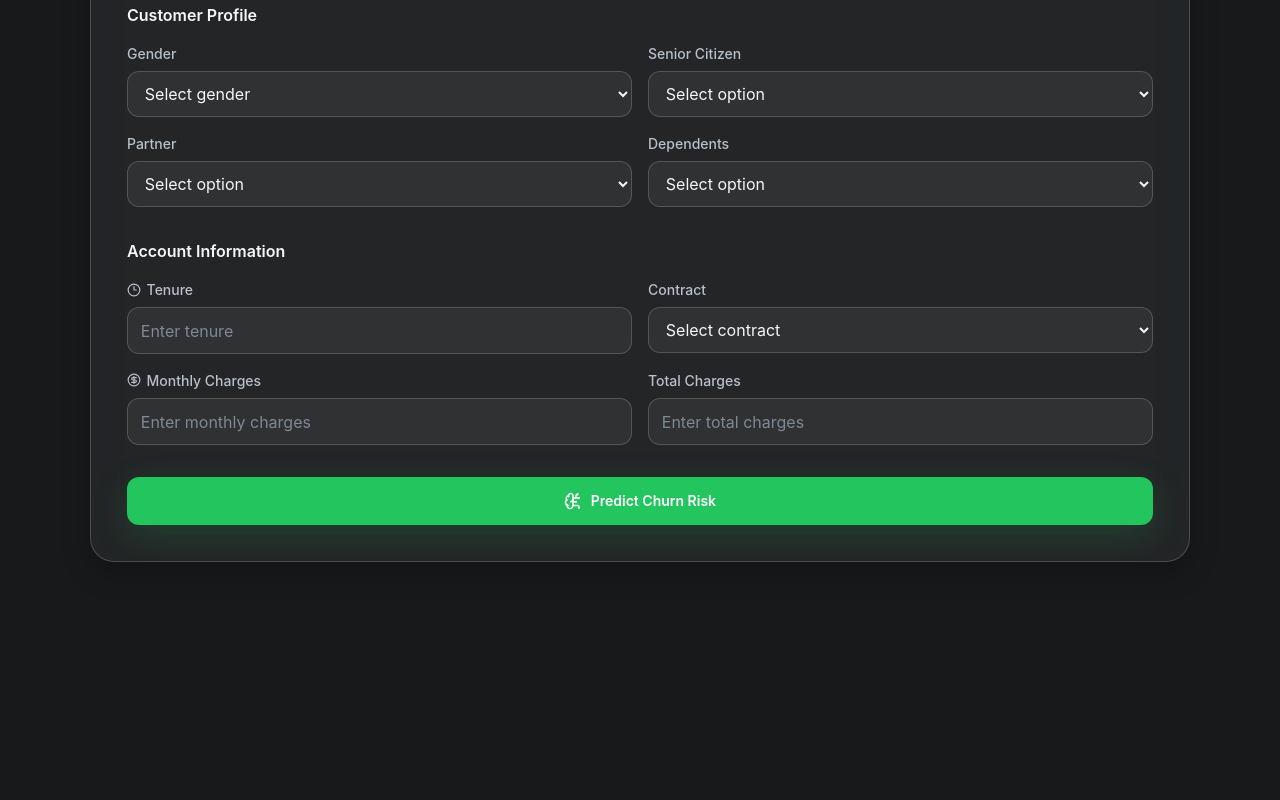
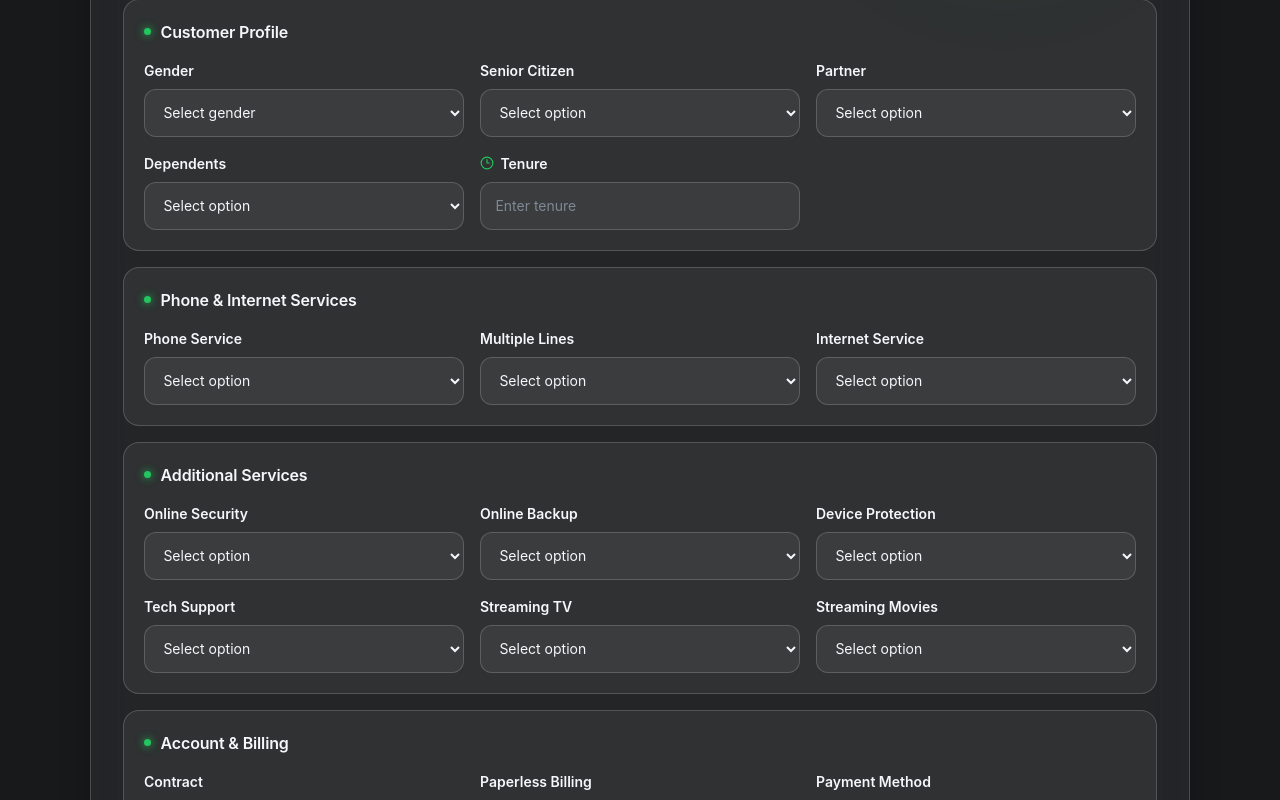
Before and after one commit to annnuspeaks/customer-churn-prediction, a React app in the folder frontend/: page /prediction in a window 1280 px wide. Shown: the part 640-1440 px from the top of the page. Before the commit the page ends 1266 px from the top, so only its background shows below. Built offline with nearby package versions, Linux system fonts and the light colour scheme; the HTML template or start-up script is replaced by a standard one.

Commit message:
Complete 10.2.2 || Customer Input Fields

```diff
--- a/frontend/src/pages/Prediction/Prediction.css
+++ b/frontend/src/pages/Prediction/Prediction.css
@@ -10,9 +10,9 @@
   padding: var(--space-16) var(--container-padding);
 }
 
-/* ================================
+/* =================================
    HEADING
-   ================================ */
+   ================================= */
 
 .prediction__heading {
   max-width: 760px;
@@ -70,14 +70,15 @@
   line-height: var(--line-height-relaxed);
 }
 
-/* ================================
-   FORM CARD
-   ================================ */
+/* =================================
+   MAIN FORM CARD
+   ================================= */
 
 .prediction__form-card {
+  position: relative;
+
   width: 100%;
-
-  padding: clamp(1.5rem, 3vw, 2.25rem);
+  padding: clamp(1.25rem, 2.5vw, 2rem);
 
   border: 1px solid var(--glass-border);
   border-radius: var(--radius-xl);
@@ -88,9 +89,39 @@
   -webkit-backdrop-filter: blur(var(--glass-blur));
 
   box-shadow: var(--shadow-md);
+
+  overflow: hidden;
 }
 
+/* subtle accent glow */
+.prediction__form-card::before {
+  content: "";
+
+  position: absolute;
+  top: -80px;
+  right: 5%;
+
+  width: 260px;
+  height: 180px;
+
+  border-radius: 50%;
+
+  background: var(--color-accent-soft);
+
+  filter: blur(80px);
+  opacity: 0.45;
+
+  pointer-events: none;
+}
+
+/* =================================
+   FORM HEADER
+   ================================= */
+
 .prediction__form-header {
+  position: relative;
+  z-index: 1;
+
   display: flex;
   align-items: center;
   gap: 1rem;
@@ -114,10 +145,13 @@
 
   color: var(--color-accent);
   background: var(--color-accent-soft);
+
+  box-shadow: 0 0 24px var(--color-accent-soft);
 }
 
 .prediction__form-header h2 {
   color: var(--color-text-primary);
+
   font-size: var(--font-size-xl);
   font-weight: var(--font-weight-bold);
 }
@@ -126,61 +160,132 @@
   margin-top: 0.25rem;
 
   color: var(--color-text-muted);
+
   font-size: var(--font-size-sm);
 }
 
-/* ================================
+/* =================================
    FORM
-   ================================ */
+   ================================= */
 
 .prediction__form {
+  position: relative;
+  z-index: 1;
+
   display: flex;
   flex-direction: column;
-  gap: 2rem;
+  gap: 1rem;
 }
+
+/* =================================
+   FORM SECTIONS
+   ================================= */
 
 .prediction__form-section {
   display: flex;
   flex-direction: column;
   gap: 1rem;
+
+  padding: 1.25rem;
+
+  border: 1px solid var(--glass-border);
+  border-radius: var(--radius-lg);
+
+  background: var(--color-surface);
+
+  transition:
+    border-color var(--transition-fast),
+    box-shadow var(--transition-fast),
+    transform var(--transition-fast);
 }
 
+.prediction__form-section:hover {
+  border-color: var(--color-accent-border);
+
+  box-shadow: 0 10px 30px var(--color-accent-soft);
+}
+
+/* section title */
+
 .prediction__form-section h3 {
+  display: flex;
+  align-items: center;
+  gap: 0.6rem;
+
   color: var(--color-text-primary);
 
   font-size: var(--font-size-md);
   font-weight: var(--font-weight-semibold);
+  letter-spacing: -0.01em;
 }
+
+.prediction__form-section h3::before {
+  content: "";
+
+  width: 7px;
+  height: 7px;
+  flex-shrink: 0;
+
+  border-radius: 50%;
+
+  background: var(--color-accent);
+
+  box-shadow:
+    0 0 8px var(--color-accent),
+    0 0 16px var(--color-accent-soft);
+}
+
+/* =================================
+   FIELD GRID
+   ================================= */
 
 .prediction__fields {
   display: grid;
-  grid-template-columns: repeat(2, minmax(0, 1fr));
+
+  grid-template-columns: repeat(3, minmax(0, 1fr));
+
   gap: 1rem;
 }
+
+/* =================================
+   FIELD
+   ================================= */
 
 .prediction__field {
   display: flex;
   flex-direction: column;
-  gap: 0.45rem;
+  gap: 0.5rem;
 }
 
 .prediction__field > span {
   display: flex;
   align-items: center;
-  gap: 0.35rem;
+  gap: 0.4rem;
 
-  color: var(--color-text-secondary);
+  color: var(--color-text-primary);
 
   font-size: var(--font-size-sm);
-  font-weight: var(--font-weight-medium);
+  font-weight: var(--font-weight-semibold);
 }
+
+.prediction__field > span svg {
+  color: var(--color-accent);
+}
+
+/* =================================
+   INPUT + SELECT
+   ================================= */
+
+/* =================================
+   INPUT + SELECT CONTROLS
+   ================================= */
 
 .prediction__field input,
 .prediction__field select {
   width: 100%;
-  min-height: 46px;
+  min-height: 48px;
 
-  padding: 0.65rem 0.8rem;
+  padding: 0.7rem 0.9rem;
 
   border: 1px solid var(--glass-border);
   border-radius: var(--radius-md);
@@ -189,6 +294,7 @@
   background: var(--color-surface);
 
   font: inherit;
+  font-size: var(--font-size-sm);
 
   outline: none;
 
@@ -198,53 +304,163 @@
     background-color var(--transition-fast);
 }
 
+/* Input placeholder */
+
 .prediction__field input::placeholder {
   color: var(--color-text-muted);
 }
 
+/* Select itself */
+
+.prediction__field select {
+  cursor: pointer;
+
+  color: var(--color-text-primary);
+  background-color: var(--color-surface);
+
+  color-scheme: dark;
+}
+
+/* Dropdown options */
+
+.prediction__field select option {
+  color: #f5f7f6 !important;
+  background-color: #202423 !important;
+  background: #202423 !important;
+}
+
+/* Disabled placeholder option */
+
+.prediction__field select option:disabled {
+  color: #8f9894 !important;
+  background-color: #202423 !important;
+}
+
+/* Selected option */
+
+.prediction__field select option:checked {
+  color: #ffffff !important;
+  background-color: #168f4b !important;
+}
+
+/* Hover */
+
+.prediction__field input:hover,
+.prediction__field select:hover {
+  border-color: var(--color-accent-border);
+}
+
+/* Focus */
+
 .prediction__field input:focus,
 .prediction__field select:focus {
-  border-color: var(--color-accent-border);
+  border-color: var(--color-accent);
 
-  box-shadow: 0 0 0 3px var(--color-accent-soft);
+  background-color: var(--color-surface);
+
+  box-shadow:
+    0 0 0 3px var(--color-accent-soft),
+    0 0 18px var(--color-accent-soft);
 }
 
-/* ================================
+.prediction__field input::placeholder {
+  color: var(--color-text-muted);
+}
+
+/* hover */
+
+.prediction__field input:hover,
+.prediction__field select:hover {
+  border-color: var(--color-accent-border);
+}
+
+/* focus */
+
+.prediction__field input:focus,
+.prediction__field select:focus {
+  border-color: var(--color-accent);
+
+  background: var(--color-surface);
+
+  box-shadow:
+    0 0 0 3px var(--color-accent-soft),
+    0 0 18px var(--color-accent-soft);
+}
+
+/* =================================
+   SELECT OPTIONS
+   ================================= */
+
+/*
+   Important for dark theme.
+   Browser support for native dropdowns varies,
+   but these rules fix the standard desktop rendering.
+*/
+
+.prediction__field select option {
+  color: var(--color-text-primary);
+  background: var(--color-surface);
+}
+
+.prediction__field select optgroup {
+  color: var(--color-text-primary);
+  background: var(--color-surface);
+}
+
+/* =================================
    SUBMIT
-   ================================ */
+   ================================= */
 
 .prediction__submit {
   display: inline-flex;
   align-items: center;
   justify-content: center;
-  gap: 0.55rem;
+  gap: 0.6rem;
 
   width: 100%;
-  min-height: 48px;
+  min-height: 52px;
+
+  margin-top: 0.5rem;
 
   border: 1px solid var(--color-accent-border);
   border-radius: var(--radius-md);
 
   color: #ffffff;
-  background: var(--color-accent);
+
+  background: linear-gradient(
+    135deg,
+    var(--color-accent),
+    var(--color-accent-hover)
+  );
 
   font: inherit;
   font-size: var(--font-size-sm);
-  font-weight: var(--font-weight-semibold);
+  font-weight: var(--font-weight-bold);
 
   cursor: pointer;
 
-  box-shadow: var(--shadow-accent);
+  box-shadow:
+    var(--shadow-accent),
+    0 0 30px var(--color-accent-soft);
 
   transition:
     transform var(--transition-fast),
-    background-color var(--transition-fast),
-    box-shadow var(--transition-fast);
+    box-shadow var(--transition-fast),
+    filter var(--transition-fast);
 }
 
 .prediction__submit:hover {
   transform: translateY(-2px);
-  background: var(--color-accent-hover);
+
+  filter: brightness(1.08);
+
+  box-shadow:
+    var(--shadow-accent),
+    0 0 40px var(--color-accent-soft);
+}
+
+.prediction__submit:active {
+  transform: translateY(0);
 }
 
 .prediction__submit:focus-visible {
@@ -252,9 +468,15 @@
   outline-offset: 3px;
 }
 
-/* ================================
+/* =================================
    RESPONSIVE
-   ================================ */
+   ================================= */
+
+@media (max-width: 900px) {
+  .prediction__fields {
+    grid-template-columns: repeat(2, minmax(0, 1fr));
+  }
+}
 
 @media (max-width: 768px) {
   .prediction__hero {
@@ -265,6 +487,12 @@
     font-size: clamp(2.6rem, 10vw, 4rem);
   }
 
+  .prediction__form-section {
+    padding: 1rem;
+  }
+}
+
+@media (max-width: 600px) {
   .prediction__fields {
     grid-template-columns: 1fr;
   }
@@ -276,7 +504,7 @@
   }
 
   .prediction__form-card {
-    padding: 1.25rem;
+    padding: 1rem;
   }
 
   .prediction__form-header {
@@ -287,4 +515,8 @@
     width: 46px;
     height: 46px;
   }
+
+  .prediction__form-section {
+    padding: 0.9rem;
+  }
 }
--- a/frontend/src/pages/Prediction/Prediction.jsx
+++ b/frontend/src/pages/Prediction/Prediction.jsx
@@ -5,6 +5,30 @@ import {
   ShieldCheck,
 } from "lucide-react";
 import "./Prediction.css";
+
+const yesNoOptions = ["Yes", "No"];
+
+const serviceOptions = ["Yes", "No", "No internet service"];
+
+function SelectField({ label, options, placeholder = "Select option" }) {
+  return (
+    <label className="prediction__field">
+      <span>{label}</span>
+
+      <select defaultValue="">
+        <option value="" disabled>
+          {placeholder}
+        </option>
+
+        {options.map((option) => (
+          <option key={option} value={option}>
+            {option}
+          </option>
+        ))}
+      </select>
+    </label>
+  );
+}
 
 function Prediction() {
   return (
@@ -40,60 +64,23 @@ function Prediction() {
           </div>
 
           <form className="prediction__form">
+            {/* Customer Profile */}
             <section className="prediction__form-section">
               <h3>Customer Profile</h3>
 
               <div className="prediction__fields">
-                <label className="prediction__field">
-                  <span>Gender</span>
-                  <select defaultValue="">
-                    <option value="" disabled>
-                      Select gender
-                    </option>
-                    <option value="Male">Male</option>
-                    <option value="Female">Female</option>
-                  </select>
-                </label>
+                <SelectField
+                  label="Gender"
+                  options={["Male", "Female"]}
+                  placeholder="Select gender"
+                />
 
-                <label className="prediction__field">
-                  <span>Senior Citizen</span>
-                  <select defaultValue="">
-                    <option value="" disabled>
-                      Select option
-                    </option>
-                    <option value="0">No</option>
-                    <option value="1">Yes</option>
-                  </select>
-                </label>
+                <SelectField label="Senior Citizen" options={["0", "1"]} />
 
-                <label className="prediction__field">
-                  <span>Partner</span>
-                  <select defaultValue="">
-                    <option value="" disabled>
-                      Select option
-                    </option>
-                    <option value="Yes">Yes</option>
-                    <option value="No">No</option>
-                  </select>
-                </label>
+                <SelectField label="Partner" options={yesNoOptions} />
 
-                <label className="prediction__field">
-                  <span>Dependents</span>
-                  <select defaultValue="">
-                    <option value="" disabled>
-                      Select option
-                    </option>
-                    <option value="Yes">Yes</option>
-                    <option value="No">No</option>
-                  </select>
-                </label>
-              </div>
-            </section>
+                <SelectField label="Dependents" options={yesNoOptions} />
 
-            <section className="prediction__form-section">
-              <h3>Account Information</h3>
-
-              <div className="prediction__fields">
                 <label className="prediction__field">
                   <span>
                     <Clock3 size={14} aria-hidden="true" />
@@ -102,18 +89,74 @@ function Prediction() {
 
                   <input type="number" placeholder="Enter tenure" />
                 </label>
+              </div>
+            </section>
 
-                <label className="prediction__field">
-                  <span>Contract</span>
-                  <select defaultValue="">
-                    <option value="" disabled>
-                      Select contract
-                    </option>
-                    <option value="Month-to-month">Month-to-month</option>
-                    <option value="One year">One year</option>
-                    <option value="Two year">Two year</option>
-                  </select>
-                </label>
+            {/* Phone & Internet */}
+            <section className="prediction__form-section">
+              <h3>Phone & Internet Services</h3>
+
+              <div className="prediction__fields">
+                <SelectField label="Phone Service" options={yesNoOptions} />
+
+                <SelectField
+                  label="Multiple Lines"
+                  options={["Yes", "No", "No phone service"]}
+                />
+
+                <SelectField
+                  label="Internet Service"
+                  options={["DSL", "Fiber optic", "No"]}
+                />
+              </div>
+            </section>
+
+            {/* Additional Services */}
+            <section className="prediction__form-section">
+              <h3>Additional Services</h3>
+
+              <div className="prediction__fields">
+                <SelectField label="Online Security" options={serviceOptions} />
+
+                <SelectField label="Online Backup" options={serviceOptions} />
+
+                <SelectField
+                  label="Device Protection"
+                  options={serviceOptions}
+                />
+
+                <SelectField label="Tech Support" options={serviceOptions} />
+
+                <SelectField label="Streaming TV" options={serviceOptions} />
+
+                <SelectField
+                  label="Streaming Movies"
+                  options={serviceOptions}
+                />
+              </div>
+            </section>
+
+            {/* Account & Billing */}
+            <section className="prediction__form-section">
+              <h3>Account & Billing</h3>
+
+              <div className="prediction__fields">
+                <SelectField
+                  label="Contract"
+                  options={["Month-to-month", "One year", "Two year"]}
+                />
+
+                <SelectField label="Paperless Billing" options={yesNoOptions} />
+
+                <SelectField
+                  label="Payment Method"
+                  options={[
+                    "Electronic check",
+                    "Mailed check",
+                    "Bank transfer (automatic)",
+                    "Credit card (automatic)",
+                  ]}
+                />
 
                 <label className="prediction__field">
                   <span>
```
Also changed, not shown: 1 other file (tests, documents, lock files or other folders).
